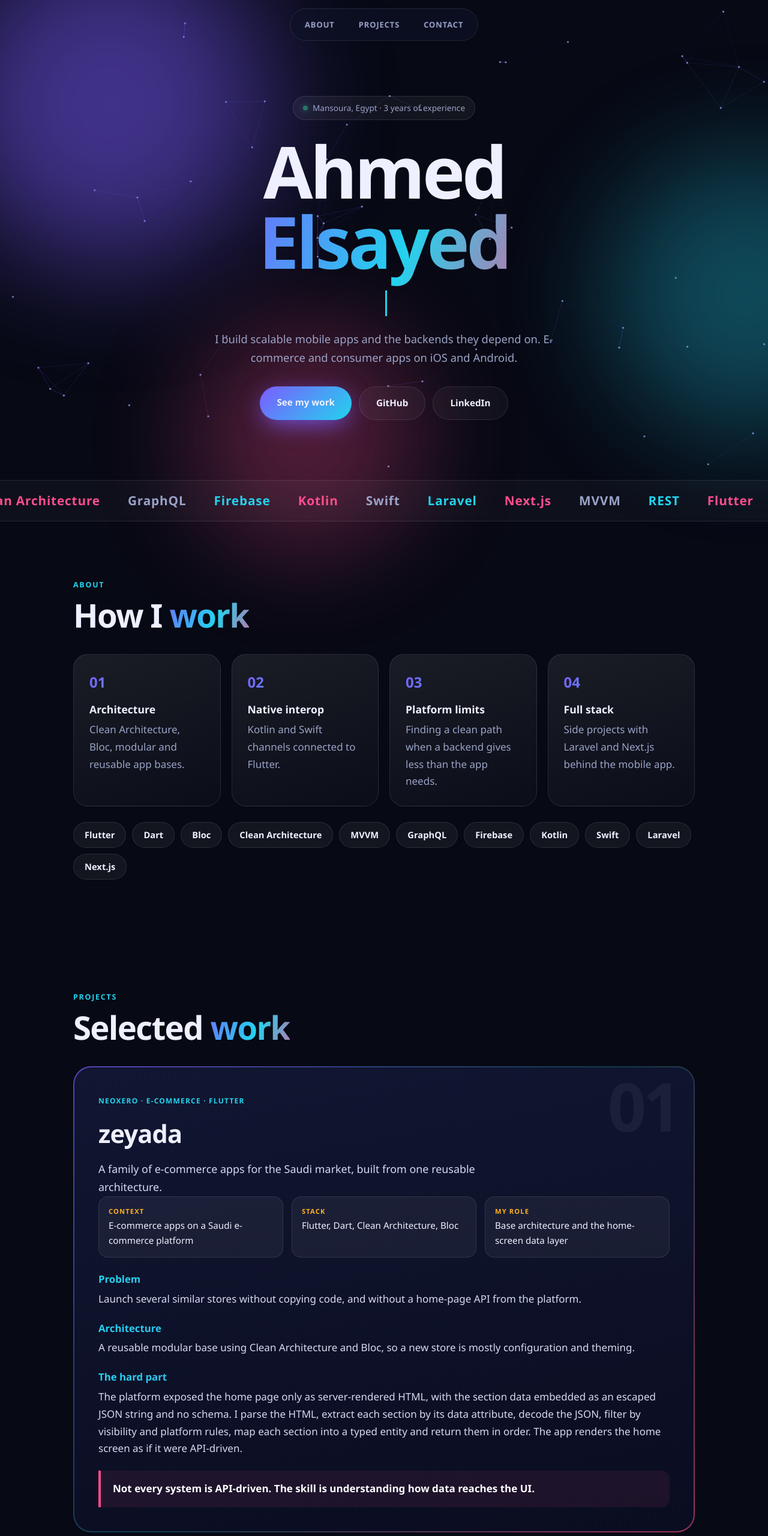
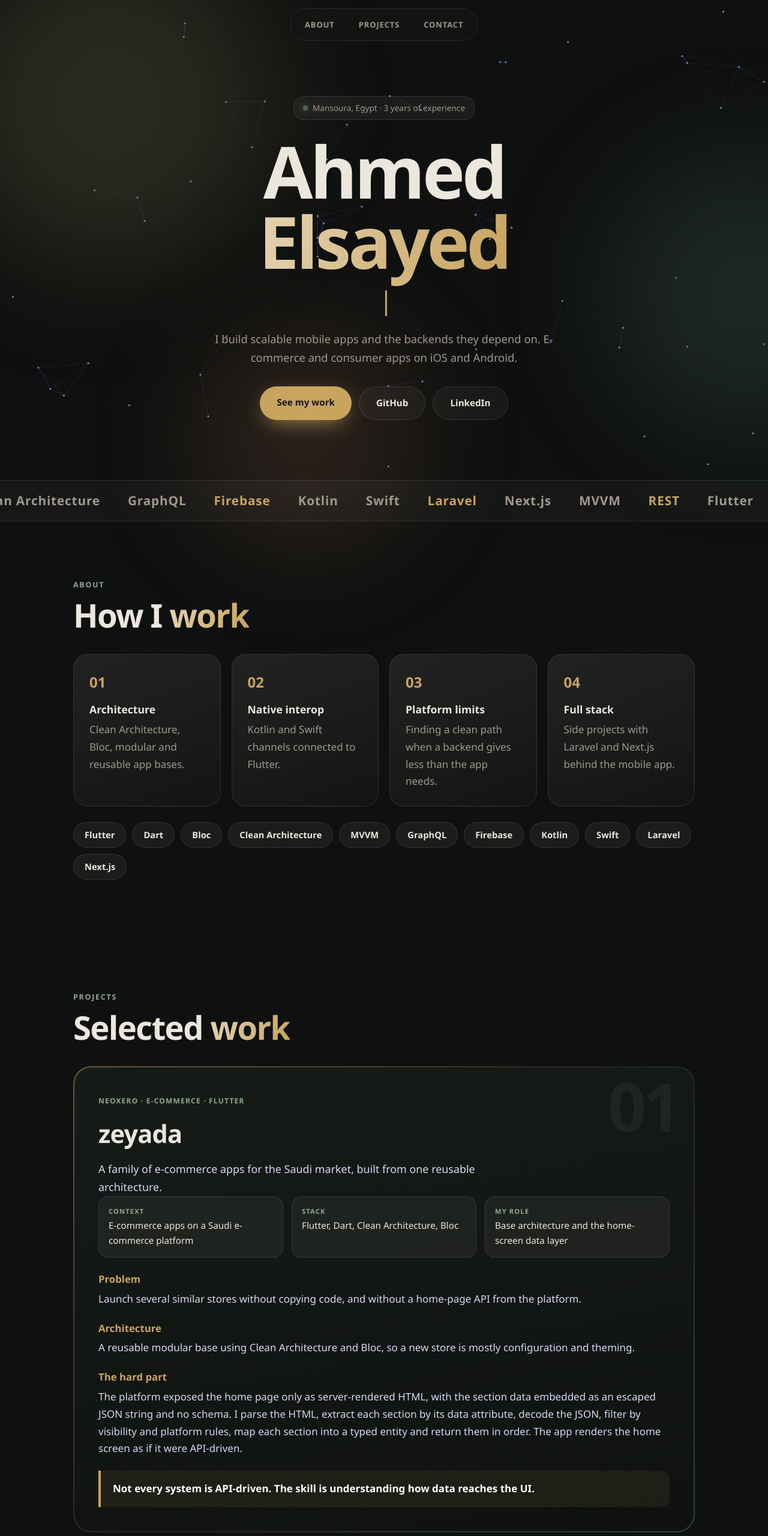
Before and after one commit to a7medelsayed1/a7medelsayed1.github.io, a plain HTML site: page index.html in a window 1280 px wide. Shown: the top 2560 px of the page at 60% size. Drawn offline with Linux system fonts and the light colour scheme.

Commit message:
Update style.css

```diff
--- a/style.css
+++ b/style.css
@@ -1,68 +1,68 @@
-:root{--bg:#070914;--bg2:#0d1124;--ink:#eef0ff;--mute:#9aa3c7;--v:#7c5cff;--c:#22d3ee;--p:#ff4d8d;--o:#ffb020;--line:rgba(255,255,255,.1)}
+:root{--bg:#0f1110;--bg2:#161a17;--ink:#ece7dd;--mute:#a1998b;--v:#7a6a4a;--c:#c9a45f;--p:#a8644a;--o:#c9a45f;--line:rgba(255,255,255,.1)}
 *{box-sizing:border-box}html{scroll-behavior:smooth}
 body{margin:0;font:17px/1.7 "Segoe UI",system-ui,-apple-system,Roboto,sans-serif;color:var(--ink);background:var(--bg);overflow-x:hidden}
 a{color:inherit}
 #bg{position:fixed;inset:0;z-index:0;pointer-events:none}
-.blob{position:fixed;border-radius:50%;filter:blur(90px);opacity:.5;z-index:0;pointer-events:none;animation:float 18s ease-in-out infinite}
-.b1{width:480px;height:480px;background:var(--v);top:-120px;left:-100px}
-.b2{width:420px;height:420px;background:var(--c);top:30%;right:-140px;animation-delay:-6s;opacity:.32}
-.b3{width:380px;height:380px;background:var(--p);bottom:-120px;left:25%;animation-delay:-12s;opacity:.3}
+.blob{position:fixed;border-radius:50%;filter:blur(90px);opacity:.35;z-index:0;pointer-events:none;animation:float 18s ease-in-out infinite}
+.b1{width:480px;height:480px;background:#5f5a3e;top:-120px;left:-100px}
+.b2{width:420px;height:420px;background:#3f5a4d;top:30%;right:-140px;animation-delay:-6s;opacity:.32}
+.b3{width:380px;height:380px;background:#6a4636;bottom:-120px;left:25%;animation-delay:-12s;opacity:.3}
 @keyframes float{0%,100%{transform:translate(0,0) scale(1)}50%{transform:translate(50px,60px) scale(1.15)}}
-#prog{position:fixed;top:0;left:0;height:3px;width:0;background:linear-gradient(90deg,var(--v),var(--c),var(--p));z-index:30}
-.bar{position:fixed;top:14px;left:50%;transform:translateX(-50%);z-index:20;display:flex;gap:4px;padding:6px;border-radius:999px;background:rgba(15,19,40,.6);backdrop-filter:blur(14px);-webkit-backdrop-filter:blur(14px);border:1px solid var(--line)}
+#prog{position:fixed;top:0;left:0;height:3px;width:0;background:var(--c);z-index:30}
+.bar{position:fixed;top:14px;left:50%;transform:translateX(-50%);z-index:20;display:flex;gap:4px;padding:6px;border-radius:999px;background:rgba(20,23,20,.65);backdrop-filter:blur(14px);-webkit-backdrop-filter:blur(14px);border:1px solid var(--line)}
 .bar a{text-decoration:none;font-weight:600;font-size:.82rem;letter-spacing:.06em;text-transform:uppercase;padding:9px 18px;border-radius:999px;color:var(--mute);transition:.25s}
-.bar a:hover{color:#fff;background:linear-gradient(135deg,var(--v),var(--c))}
+.bar a:hover{color:#17140d;background:var(--c)}
 main,footer{position:relative;z-index:1}
 .hero{min-height:min(100vh,860px);display:flex;flex-direction:column;justify-content:center;align-items:center;text-align:center;padding:120px 22px 60px}
 .badge{display:inline-flex;align-items:center;gap:8px;border:1px solid var(--line);background:rgba(255,255,255,.05);border-radius:999px;padding:7px 16px;font-size:.85rem;color:var(--mute);margin-bottom:26px;animation:up .8s both}
-.badge i{width:8px;height:8px;border-radius:50%;background:#34d399;box-shadow:0 0 12px #34d399;animation:pulse 2s infinite}
+.badge i{width:8px;height:8px;border-radius:50%;background:#8fa896;box-shadow:0 0 10px #8fa896;animation:pulse 2s infinite}
 @keyframes pulse{50%{opacity:.4}}
 .hero h1{font-size:clamp(3.2rem,11vw,7.5rem);line-height:.98;margin:0;letter-spacing:-.04em;font-weight:800;animation:up .9s .1s both}
-.grad{background:linear-gradient(110deg,var(--v),var(--c) 40%,var(--p) 75%,var(--o));background-size:200% auto;-webkit-background-clip:text;background-clip:text;color:transparent;animation:shine 6s linear infinite}
+.grad{background:linear-gradient(110deg,#e9dcc2,#c9a45f 60%,#b88a4a);background-size:200% auto;-webkit-background-clip:text;background-clip:text;color:transparent;animation:shine 6s linear infinite}
 @keyframes shine{to{background-position:200% center}}
 .role{font-size:clamp(1.2rem,3.5vw,2rem);font-weight:600;margin:18px 0 8px;min-height:1.6em;animation:up .9s .2s both}
 .role span{border-right:3px solid var(--c);padding-right:6px}
 .hero p.lead{max-width:600px;color:var(--mute);font-size:1.15rem;margin:8px 0 32px;animation:up .9s .3s both}
 .btns{display:flex;gap:12px;flex-wrap:wrap;justify-content:center;animation:up .9s .4s both}
 .btn{text-decoration:none;font-weight:700;padding:14px 28px;border-radius:999px;font-size:.95rem;transition:.3s;display:inline-block}
-.btn.main{background:linear-gradient(135deg,var(--v),var(--c));box-shadow:0 10px 40px -8px var(--v)}
-.btn.main:hover{transform:translateY(-3px);box-shadow:0 16px 50px -6px var(--c)}
+.btn.main{background:var(--c);color:#17140d;box-shadow:0 10px 36px -12px var(--c)}
+.btn.main:hover{transform:translateY(-3px);background:#d8b777;box-shadow:0 16px 44px -10px var(--c)}
 .btn.line{border:1px solid var(--line);background:rgba(255,255,255,.04)}
-.btn.line:hover{border-color:var(--c);transform:translateY(-3px);background:rgba(34,211,238,.1)}
+.btn.line:hover{border-color:var(--c);transform:translateY(-3px);background:rgba(201,164,95,.1)}
 @keyframes up{from{opacity:0;transform:translateY(30px)}to{opacity:1;transform:none}}
 .marq{overflow:hidden;border-block:1px solid var(--line);background:rgba(255,255,255,.03);padding:16px 0}
 .track{display:flex;gap:46px;width:max-content;animation:marq 28s linear infinite}
 .track span{font-weight:800;font-size:1.3rem;letter-spacing:.04em;color:var(--mute);white-space:nowrap}
-.track span:nth-child(3n){color:var(--c)}.track span:nth-child(3n+1){color:var(--p)}
+.track span:nth-child(3n){color:var(--c)}
 @keyframes marq{to{transform:translateX(-50%)}}
 section{max-width:1080px;margin:0 auto;padding:90px 22px}
-.eyebrow{color:var(--c);font-weight:700;letter-spacing:.14em;text-transform:uppercase;font-size:.78rem}
+.eyebrow{color:#8fa896;font-weight:700;letter-spacing:.14em;text-transform:uppercase;font-size:.78rem}
 h2{font-size:clamp(2.1rem,5.5vw,3.4rem);letter-spacing:-.03em;line-height:1.1;margin:8px 0 34px}
 .grid3{display:grid;grid-template-columns:repeat(auto-fit,minmax(240px,1fr));gap:18px}
 .glass{background:linear-gradient(160deg,rgba(255,255,255,.08),rgba(255,255,255,.02));border:1px solid var(--line);border-radius:24px;padding:26px;transition:.35s;position:relative;overflow:hidden}
-.glass:hover{transform:translateY(-6px);border-color:rgba(124,92,255,.6);box-shadow:0 20px 50px -20px var(--v)}
-.glass .ic{font-size:1.5rem;font-weight:800;margin-bottom:10px;background:linear-gradient(135deg,var(--v),var(--c));-webkit-background-clip:text;background-clip:text;color:transparent}
+.glass:hover{transform:translateY(-6px);border-color:rgba(201,164,95,.5);box-shadow:0 20px 50px -24px #000}
+.glass .ic{font-size:1.5rem;font-weight:800;margin-bottom:10px;color:var(--c)}
 .glass b{display:block;font-size:1.1rem;margin-bottom:4px}
 .glass p{margin:0;color:var(--mute)}
 .chips{display:flex;flex-wrap:wrap;gap:10px;margin-top:26px}
 .chips span{border:1px solid var(--line);background:rgba(255,255,255,.05);border-radius:999px;padding:8px 18px;font-weight:600;font-size:.92rem;transition:.25s}
-.chips span:hover{background:linear-gradient(135deg,var(--v),var(--p));border-color:transparent;transform:translateY(-3px)}
-.proj{position:relative;border-radius:30px;padding:2px;margin-bottom:30px;background:linear-gradient(135deg,rgba(124,92,255,.7),rgba(34,211,238,.25),rgba(255,77,141,.6));transition:.4s}
-.proj:hover{transform:translateY(-6px);box-shadow:0 30px 80px -30px var(--v)}
-.proj .in{background:linear-gradient(170deg,#111632,#0a0d20);border-radius:28px;padding:40px;position:relative;overflow:hidden}
+.chips span:hover{border-color:var(--c);background:rgba(201,164,95,.12);transform:translateY(-3px)}
+.proj{position:relative;border-radius:30px;padding:2px;margin-bottom:30px;background:linear-gradient(135deg,rgba(201,164,95,.5),rgba(255,255,255,.08) 50%,rgba(120,150,130,.35));transition:.4s}
+.proj:hover{transform:translateY(-6px);box-shadow:0 30px 70px -34px #000}
+.proj .in{background:linear-gradient(170deg,#171b17,#0f1210);border-radius:28px;padding:40px;position:relative;overflow:hidden}
 .proj .num{position:absolute;right:26px;top:8px;font-size:7rem;font-weight:800;line-height:1;color:rgba(255,255,255,.05);letter-spacing:-.05em}
-.meta{color:var(--c);font-weight:700;letter-spacing:.1em;text-transform:uppercase;font-size:.75rem}
+.meta{color:#8fa896;font-weight:700;letter-spacing:.1em;text-transform:uppercase;font-size:.75rem}
 .proj h3{font-size:clamp(1.9rem,4vw,2.6rem);margin:6px 0 8px;letter-spacing:-.02em}
 .sum{color:var(--mute);font-size:1.12rem;margin:0 0 24px;max-width:700px}
 .facts{display:grid;grid-template-columns:repeat(auto-fit,minmax(210px,1fr));gap:14px;margin-bottom:22px}
 .facts div{background:rgba(255,255,255,.05);border:1px solid var(--line);border-radius:16px;padding:14px 16px;font-size:.95rem}
-.facts b{display:block;font-size:.7rem;text-transform:uppercase;letter-spacing:.1em;color:var(--o);margin-bottom:2px}
-.proj h4{margin:20px 0 4px;font-size:1.05rem;background:linear-gradient(90deg,var(--c),var(--v));-webkit-background-clip:text;background-clip:text;color:transparent}
+.facts b{display:block;font-size:.7rem;text-transform:uppercase;letter-spacing:.1em;color:#8fa896;margin-bottom:2px}
+.proj h4{margin:20px 0 4px;font-size:1.05rem;color:var(--c)}
 .proj p{margin:0;color:#d5d9f2}
-.quote{margin-top:22px!important;padding:16px 20px;border-left:4px solid var(--p);background:rgba(255,77,141,.08);border-radius:0 14px 14px 0;font-weight:600;color:#fff!important}
-.soon{display:inline-block;background:linear-gradient(135deg,var(--o),var(--p));color:#10101e;border-radius:999px;padding:3px 12px;font-size:.7rem;font-weight:800;letter-spacing:.06em;text-transform:uppercase;margin-left:10px;vertical-align:middle}
+.quote{margin-top:22px!important;padding:16px 20px;border-left:4px solid var(--c);background:rgba(201,164,95,.08);border-radius:0 14px 14px 0;font-weight:600;color:#fff!important}
+.soon{display:inline-block;background:var(--c);color:#17140d;border-radius:999px;padding:3px 12px;font-size:.7rem;font-weight:800;letter-spacing:.06em;text-transform:uppercase;margin-left:10px;vertical-align:middle}
 .contact{text-align:center}
-.contact .box{border-radius:32px;padding:60px 24px;background:radial-gradient(circle at 20% 0,rgba(124,92,255,.35),transparent 55%),radial-gradient(circle at 90% 100%,rgba(34,211,238,.25),transparent 55%),#0d1124;border:1px solid var(--line)}
+.contact .box{border-radius:32px;padding:60px 24px;background:radial-gradient(circle at 20% 0,rgba(201,164,95,.18),transparent 55%),radial-gradient(circle at 90% 100%,rgba(120,150,130,.15),transparent 55%),#151915;border:1px solid var(--line)}
 .contact h2{margin-bottom:12px}.contact p{color:var(--mute);margin:0 0 28px}
 footer{text-align:center;color:var(--mute);font-size:.85rem;padding:20px 22px 50px}
 .js .rv{opacity:0;transform:translateY(40px);transition:opacity .8s,transform .8s}
```
